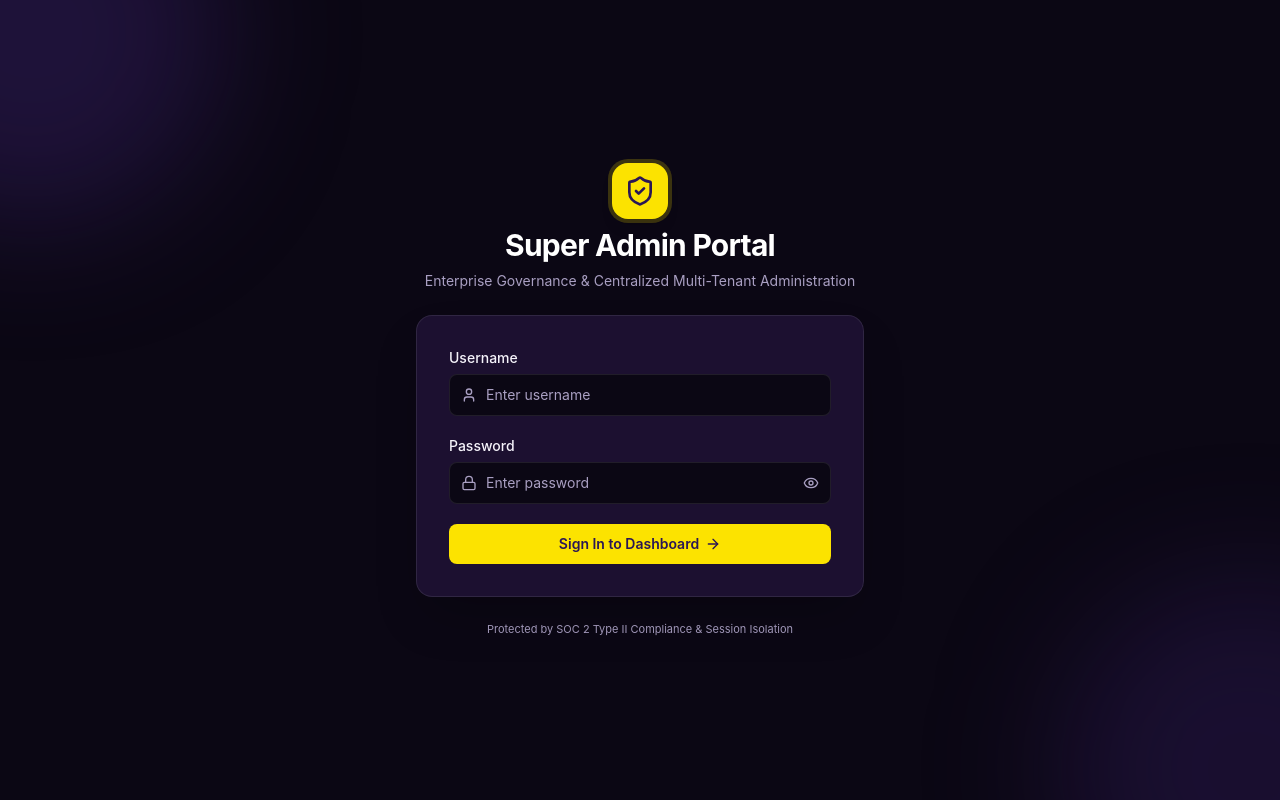
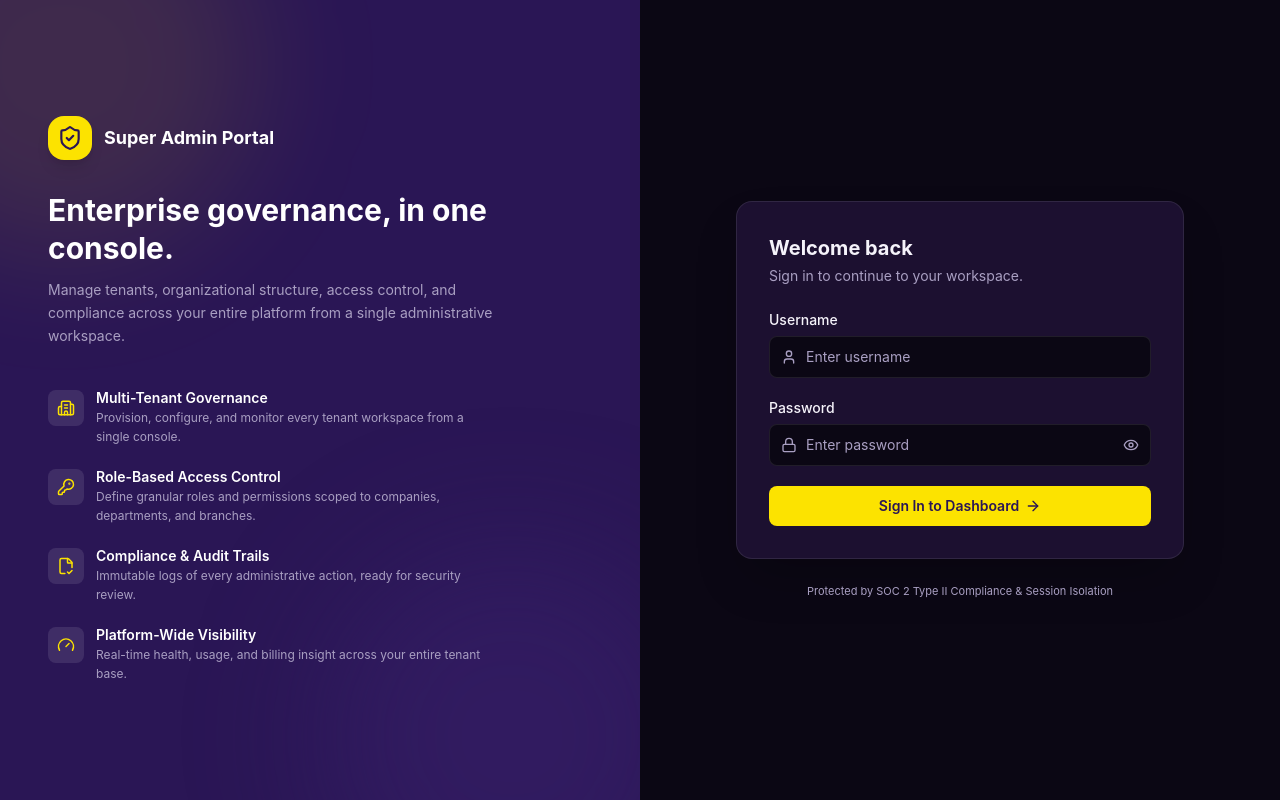
Before and after one commit to Bharathhari07/super-admin-portal, a React (Vite) app: page /login in a window 1280 px wide. Built offline with nearby package versions, Linux system fonts and the light colour scheme.

Commit message:
Add branding and feature panel to the login page

```diff
--- a/src/pages/LoginPage.tsx
+++ b/src/pages/LoginPage.tsx
@@ -1,8 +1,31 @@
 import { useState } from 'react'
 import { useNavigate } from 'react-router-dom'
-import { ShieldCheck, Lock, User, Eye, EyeOff, ArrowRight } from 'lucide-react'
+import { ShieldCheck, Lock, User, Eye, EyeOff, ArrowRight, Building2, KeyRound, FileCheck2, Gauge } from 'lucide-react'
 import { useAuth } from '../context/AuthContext'
 import Button from '../components/common/Button'
+
+const platformHighlights = [
+  {
+    icon: Building2,
+    title: 'Multi-Tenant Governance',
+    description: 'Provision, configure, and monitor every tenant workspace from a single console.',
+  },
+  {
+    icon: KeyRound,
+    title: 'Role-Based Access Control',
+    description: 'Define granular roles and permissions scoped to companies, departments, and branches.',
+  },
+  {
+    icon: FileCheck2,
+    title: 'Compliance & Audit Trails',
+    description: 'Immutable logs of every administrative action, ready for security review.',
+  },
+  {
+    icon: Gauge,
+    title: 'Platform-Wide Visibility',
+    description: 'Real-time health, usage, and billing insight across your entire tenant base.',
+  },
+]
 
 export default function LoginPage() {
   const [username, setUsername] = useState('')
@@ -44,12 +67,45 @@ export default function LoginPage() {
   }
 
   return (
-    <div className="flex min-h-screen w-full items-center justify-center bg-sap-bg px-4 py-8 relative overflow-hidden">
-      <div className="pointer-events-none absolute -top-40 -left-40 h-96 w-96 rounded-full bg-sap-navy-light/40 blur-3xl" />
-      <div className="pointer-events-none absolute -bottom-40 -right-40 h-96 w-96 rounded-full bg-sap-navy-light/30 blur-3xl" />
+    <div className="flex min-h-screen w-full">
+      <div className="relative hidden w-1/2 flex-col justify-center overflow-hidden bg-sap-navy p-12 lg:flex">
+        <div className="pointer-events-none absolute -top-32 -left-32 h-96 w-96 rounded-full bg-sap-primary/10 blur-3xl" />
+        <div className="pointer-events-none absolute -bottom-32 -right-16 h-96 w-96 rounded-full bg-sap-navy-light/40 blur-3xl" />
 
-      <div className="w-full max-w-md space-y-6 relative z-10">
-        <div className="text-center space-y-2">
+        <div className="relative z-10 max-w-md">
+          <div className="mb-8 flex items-center gap-3">
+            <div className="flex h-11 w-11 items-center justify-center rounded-2xl bg-sap-primary text-sap-navy shadow-lg">
+              <ShieldCheck size={26} />
+            </div>
+            <span className="text-lg font-bold text-white">Super Admin Portal</span>
+          </div>
+
+          <h2 className="mb-3 text-3xl font-bold leading-tight text-white">
+            Enterprise governance, in one console.
+          </h2>
+          <p className="mb-10 text-sm leading-relaxed text-sap-text-muted">
+            Manage tenants, organizational structure, access control, and compliance across your entire platform from a single administrative workspace.
+          </p>
+
+          <div className="space-y-5">
+            {platformHighlights.map(({ icon: Icon, title, description }) => (
+              <div key={title} className="flex items-start gap-3">
+                <div className="mt-0.5 flex h-9 w-9 shrink-0 items-center justify-center rounded-lg bg-white/10 text-sap-primary">
+                  <Icon size={18} />
+                </div>
+                <div>
+                  <p className="text-sm font-semibold text-white">{title}</p>
+                  <p className="text-xs leading-relaxed text-sap-text-muted">{description}</p>
+                </div>
+              </div>
+            ))}
+          </div>
+        </div>
+      </div>
+
+      <div className="flex w-full items-center justify-center bg-sap-bg px-4 py-8 lg:w-1/2">
+        <div className="w-full max-w-md space-y-6">
+          <div className="text-center space-y-2 lg:hidden">
             <div className="mx-auto flex h-14 w-14 items-center justify-center rounded-2xl bg-sap-primary text-sap-navy shadow-lg ring-4 ring-sap-primary/20">
               <ShieldCheck size={32} />
             </div>
@@ -59,7 +115,12 @@ export default function LoginPage() {
             </p>
           </div>
 
-        <div className="rounded-2xl border border-sap-border bg-sap-surface p-6 sm:p-8 shadow-2xl backdrop-blur-sm">
+          <div className="rounded-2xl border border-sap-border bg-sap-surface p-6 sm:p-8 shadow-2xl">
+            <div className="mb-6 hidden lg:block">
+              <h2 className="text-xl font-bold text-sap-text">Welcome back</h2>
+              <p className="mt-1 text-sm text-sap-text-muted">Sign in to continue to your workspace.</p>
+            </div>
+
             <form onSubmit={handleLogin} className="space-y-4 sm:space-y-5">
               {error && (
                 <div className="rounded-lg border border-sap-danger/30 bg-sap-danger-bg p-3 text-xs sm:text-sm text-sap-danger flex items-center gap-2">
@@ -126,5 +187,6 @@ export default function LoginPage() {
           </div>
         </div>
       </div>
+    </div>
   )
 }
```
Lines whose indentation alone changed are shown as unchanged.
